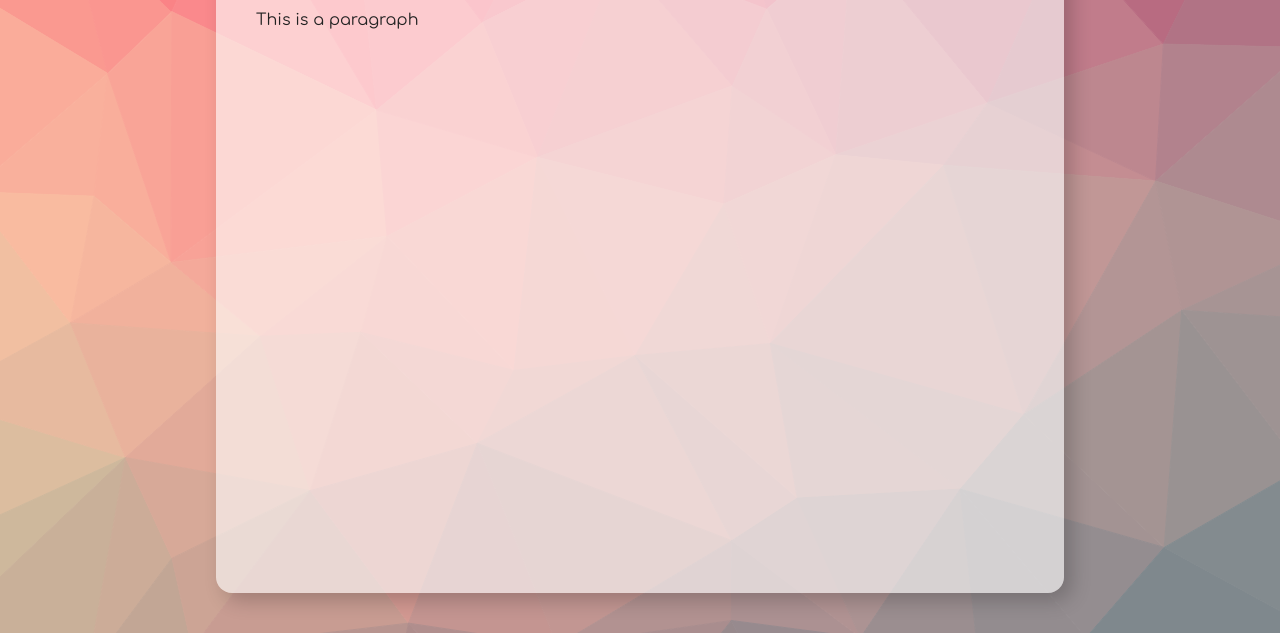
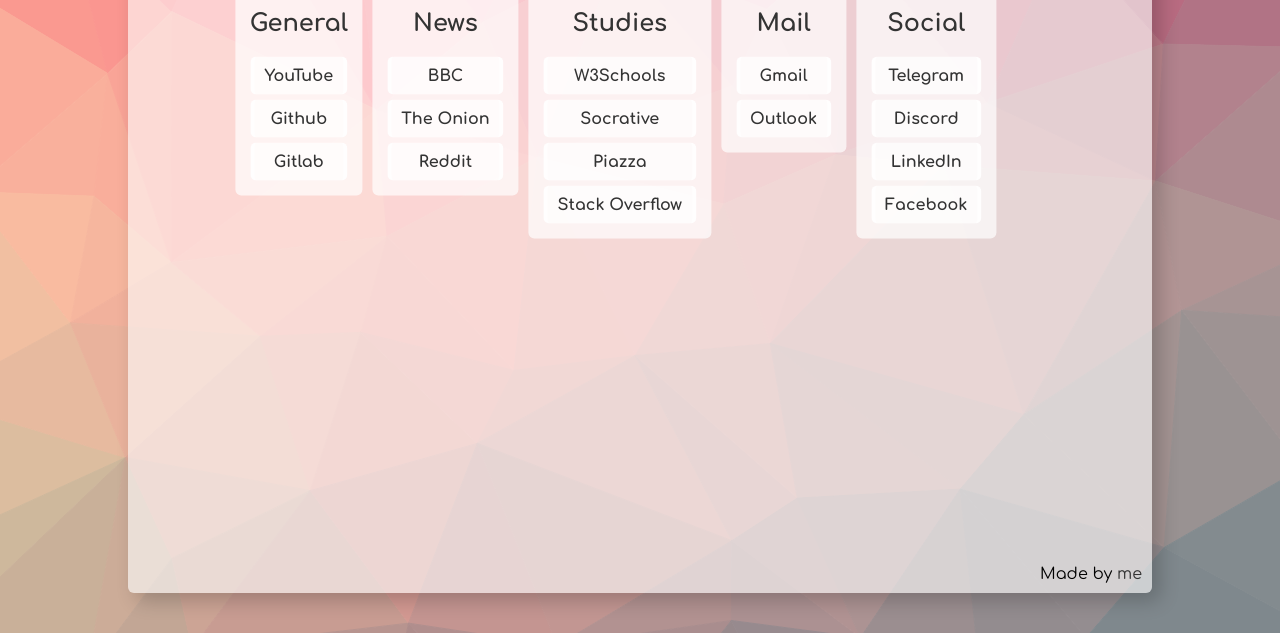
Before and after one commit to elenapan/homepage, a plain HTML site: page index.html in a window 1280 px wide. Shown: the part 167-800 px from the top of the page. Drawn offline with Linux system fonts and the light colour scheme.

Commit message:
created a main list with categories. created lists with links inside the categories

```diff
--- a/index.html
+++ b/index.html
@@ -1,14 +1,49 @@
 <!DOCTYPE html>
 <html>
     <head>
-        <title>EP - Static Page Example</title>
+        <title>E.P. - Static Page Example</title>
         <link rel="stylesheet" href="style/style.css">
         <meta name="viewport" content="width=device-width, initial-scale=1.0">
     </head>
     <body>
         <div class="mainbox">
-            <h1>My Homepage</h1>
-            <p>This is a paragraph</p>
+            <header>
+                <h1>My Homepage</h1>
+            </header>
+                <ul class="mainlist">
+                    <ul class="category">
+                        <h2>General</h2>
+                        <a href="https://www.youtube.com/"><li>YouTube</li></a>
+                        <a href="https://github.com"><li>Github</li></a>
+                        <a href="https://about.gitlab.com/"><li>Gitlab</li></a>
+                    </ul>
+                    <ul class="category">
+                        <h2>News</h2>
+                        <a href="https://www.bbc.co.uk/"><li>BBC</li></a>
+                        <a href="https://www.theonion.com/"><li>The Onion</li></a>
+                        <a href="https://www.reddit.com/"><li>Reddit</li></a>
+                    </ul>
+                    <ul class="category">
+                        <h2>Studies</h2>
+                        <a href="https://www.w3schools.com/"><li>W3Schools</li></a>
+                        <a href="https://www.socrative.com/"><li>Socrative</li></a>
+                        <a href="https://piazza.com/"><li>Piazza</li></a>
+                        <a href="https://stackoverflow.com/"><li>Stack Overflow</li></a>
+                    </ul>
+                    <ul class="category">
+                        <h2>Mail</h2>
+                        <a href="https://www.google.com/gmail/"><li>Gmail</li></a>
+                        <a href="https://outlook.live.com/"><li>Outlook</li></a>
+                    </ul>
+                    <ul class="category">
+                        <h2>Social</h2>
+                        <a href="https://web.telegram.org/#/login"><li>Telegram</li></a>
+                        <a href="https://discordapp.com/"><li>Discord</li></a>
+                        <a href="https://www.linkedin.com/"><li>LinkedIn</li></a>
+                        <a href="https://www.facebook.com/"><li>Facebook</li></a>
+                    </ul>
+                </ul>
+            <footer>Made by <a href="https://github.com/elenapan/">me</a></footer>
         </div>
     </body>
 </html>
--- a/style/style.css
+++ b/style/style.css
@@ -9,9 +9,12 @@
     font-weight: bold;
 }
 
+* {
+    /* font-family: sans-serif; */
+    font-family: Comfortaa;
+}
+
 body {
-    color: #222222;
-    font-family: Comfortaa;
     background-image: url("triangles.png");
     background-size: initial;
     height: 100%;
@@ -19,8 +22,8 @@
 }
 
 .mainbox {
-    height: 80%;
-    width: 60%;
+    height: 90%;
+    width: 80%;
     background-color: rgba(255, 255, 255, 0.6);
 
     /* Center the box */
@@ -30,13 +33,92 @@
     position: absolute;
 
     /* Make it prettier */
-    border-radius: 16px;
-    padding: 40px;
+    border-radius: 6px;
+    /* padding: 40px; */
 	  box-shadow: 8px 8px 20px rgba(0, 0, 0, 0.2);
+}
+
+header {
+    background-color: rgba(255, 255, 255, 0.7);
+    top: 0;
+    position: absolute;
+    width: 100%;
+    height: 90px;
+    border-radius: 6px 6px 0px 0px;
 }
 
 h1 {
     font-weight: bold;
     font-size: 30pt;
+    color: #333333;
     text-align: center;
+    vertical-align: center;
 }
+
+h2 {
+    color: #333333;
+    text-align: center;
+    vertical-align: center;
+}
+
+ul {
+    list-style-type: none;
+    margin: 0;
+    padding: 0;
+    overflow: hidden;
+}
+
+.mainlist {
+    /* Attempt to center the list horizontally, sort of. */
+    /* Needs work. */
+    transform: translate(-50%, -50%);
+    left: 50%;
+    position: absolute;
+    top: 236px;
+    width: inherit;
+    /* display: flex; */
+}
+
+.category {
+    float: left;
+    padding: 10px;
+    margin: 5px;
+    border-radius: 6px;
+    background-color: rgba(255, 255, 255, 0.7);
+    font-weight: bold;
+}
+
+a {
+    text-decoration: none;
+}
+
+a:link, a:visited {
+    color: #333333;
+}
+
+li {
+    padding: 10px;
+    margin: 5px;
+    border-radius: 6px;
+    background-color: rgba(255, 255, 255, 0.7);
+    font-weight: bold;
+    text-align: center;
+    vertical-align: center;
+    border-left: 4px solid rgba(255, 255, 255, 0.7);
+    border-right: 4px solid rgba(255, 255, 255, 0.7);
+}
+
+li:hover {
+    color: #B4486C;
+    background-color: #FFFFFF;
+    border-left: 4px solid #FB7C80;
+    transition: .5s;
+}
+
+footer {
+    position: absolute;
+    bottom: 0;
+    right: 0;
+    margin-bottom: 10px;
+    margin-right: 10px;
+}
```
